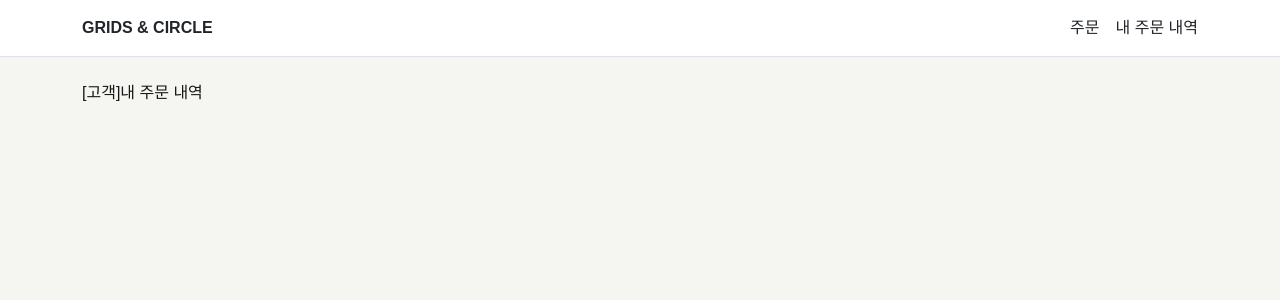
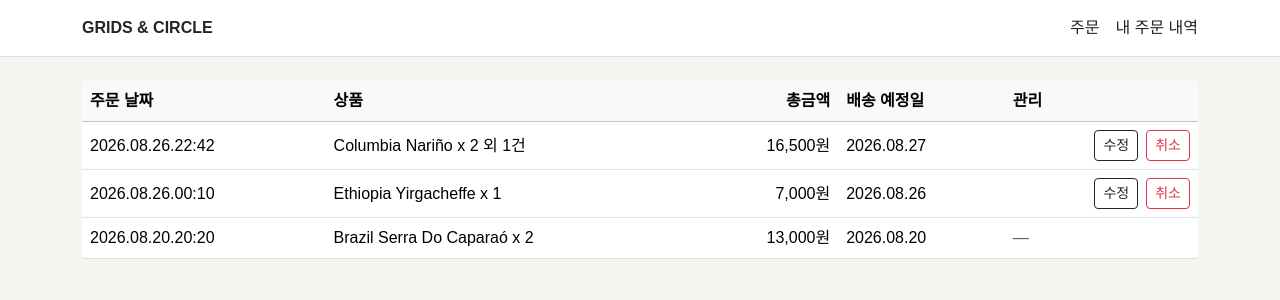
Before and after one commit to prgrms-be-devcourse/NBE12-14-1-TEAM03, a Next.js app in the folder frontend/: page /my-orders in a window 1280 px wide. Shown: the top 300 px of the page. Built offline with nearby package versions, Linux system fonts and the light colour scheme.

Commit message:
OrderTable 컴포넌트 구현

```diff
--- a/frontend/src/app/(customer)/my-orders/page.tsx
+++ b/frontend/src/app/(customer)/my-orders/page.tsx
@@ -1,3 +1,89 @@
+'use client'
+
+import OrderTable from "@/components/OrderTable";
+
 export default function MyOrdersPage(){
-    return <div>[고객]내 주문 내역</div>
+    const mockOrders = {
+        resultCode: "SUCCESS",
+        msg: "주문 목록 조회에 성공했습니다.",
+        data: [
+          {
+            id: 1,
+            createDate: "2026-08-26T13:42:00",
+            modifyDate: "2026-08-26T13:42:00",
+            email: "suji@example.com",
+            shippingAddress: "서울시 강남구 테헤란로 00",
+            zipCode: "06236",
+            totalPrice: 16500,
+            shippingDate: "2026-08-27",
+            orderItemList: [
+              {
+                productId: 1,
+                productName: "Columbia Nariño",
+                photoUrl: "/images/columbia-narino.jpg",
+                orderPrice: 5000,
+                quantity: 2,
+                totalPrice: 10000,
+              },
+              {
+                productId: 2,
+                productName: "Brazil Serra Do Caparaó",
+                photoUrl: "/images/brazil-serra.jpg",
+                orderPrice: 6500,
+                quantity: 1,
+                totalPrice: 6500,
+              },
+            ],
+          },
+          {
+            id: 2,
+            createDate: "2026-08-25T15:10:00",
+            modifyDate: "2026-08-25T15:10:00",
+            email: "kim@example.com",
+            shippingAddress: "서울시 송파구 올림픽로 00",
+            zipCode: "05551",
+            totalPrice: 7000,
+            shippingDate: "2026-08-26",
+            orderItemList: [
+              {
+                productId: 3,
+                productName: "Ethiopia Yirgacheffe",
+                photoUrl: "/images/ethiopia-yirgacheffe.jpg",
+                orderPrice: 7000,
+                quantity: 1,
+                totalPrice: 7000,
+              },
+            ],
+          },
+          {
+            id: 3,
+            createDate: "2026-08-20T11:20:00",
+            modifyDate: "2026-08-20T11:20:00",
+            email: "suji@example.com",
+            shippingAddress: "서울시 강남구 테헤란로 00",
+            zipCode: "06236",
+            totalPrice: 13000,
+            shippingDate: "2026-08-20",
+            orderItemList: [
+              {
+                productId: 2,
+                productName: "Brazil Serra Do Caparaó",
+                photoUrl: "/images/brazil-serra.jpg",
+                orderPrice: 6500,
+                quantity: 2,
+                totalPrice: 13000,
+              },
+            ],
+          },
+        ],
+        statusCode: 200,
+      };
+
+    return <OrderTable
+            orders={mockOrders.data}
+            editPath={(orderId) => `/orders/${orderId}/edit`}
+            removeLabel="취소"
+            onRemove={()=>{}}
+            showActions={(order) => order.shippingDate >= "2026-08-23" }
+            />
 }
--- /dev/null
+++ b/frontend/src/components/OrderTable.tsx
@@ -0,0 +1,158 @@
+'use client'
+
+import Link from "next/link";
+
+export interface OrderItem {
+    productId: number;
+    productName: string;
+    photoUrl: string;
+    orderPrice: number;
+    quantity: number;
+    totalPrice: number
+}
+
+export interface Order {
+    id: number;
+    createDate: string;
+    modifyDate: string;
+    email: string;
+    shippingAddress: string;
+    zipCode: string;
+    totalPrice: number;
+    shippingDate: string;
+    orderItemList: OrderItem[];
+};
+
+export interface OrderTableProps {
+    orders: Order[];
+    editPath: (orderId: number) => string;
+    removeLabel?: "취소" | "삭제";
+    onRemove: (orderId: number) => void;
+    showActions?: (order: Order) => boolean;
+};
+
+export default function OrderTable({
+    orders,
+    editPath,
+    removeLabel = "취소",
+    onRemove,
+    showActions = () => true,
+}: OrderTableProps) {
+    if (orders.length === 0) {
+        return (
+            <div className="border bg-white p-5 text-center text-body-secondary">
+                주문 내역이 없습니다.
+            </div>
+        )
+    }
+
+    return (
+        <div className="table-responsive">
+          <table className="table align-middle mb-0">
+            <thead className="table-light">
+              <tr>
+                <th scope="col" className="text-nowrap">
+                  주문 날짜
+                </th>
+                <th scope="col">상품</th>
+                <th scope="col" className="text-end text-nowrap">
+                  총금액
+                </th>
+                <th scope="col" className="text-nowrap">
+                  배송 예정일
+                </th>
+                <th scope="col" className="text-nowrap">
+                  관리
+                </th>
+              </tr>
+            </thead>
+
+            <tbody>
+              {orders.map((order) => {
+                const canManage = showActions(order);
+
+                return (
+                  <tr key={order.id}>
+                    <td className="text-nowrap">
+                      {formatDateTime(order.createDate)}
+                    </td>
+
+                    <td>{formatProductSummary(order.orderItemList)}</td>
+
+                    <td className="text-end text-nowrap">
+                      {formatPrice(order.totalPrice)}
+                    </td>
+
+                    <td className="text-nowrap">
+                      {formatShippingDate(order.shippingDate)}
+                    </td>
+
+                    <td>
+                      {canManage ? (
+                        <div className="d-flex justify-content-end gap-2">
+                          <Link
+                            href={editPath(order.id)}
+                            className="btn btn-outline-dark btn-sm"
+                          >
+                            수정
+                          </Link>
+
+                          <button
+                            type="button"
+                            className="btn btn-outline-danger btn-sm"
+                            onClick={() => onRemove(order.id)}
+                          >
+                            {removeLabel}
+                          </button>
+                        </div>
+                      ) : (
+                        <span className="text-body-secondary">—</span>
+                      )}
+                    </td>
+                  </tr>
+                );
+              })}
+            </tbody>
+          </table>
+        </div>
+      );
+}
+
+function formatProductSummary(orderItems: OrderItem[]): string {
+    if(orderItems.length === 0){
+        return "상품 없음";
+    }
+
+    const firstItem = orderItems[0];
+    const firstProduct = `${firstItem.productName} x ${firstItem.quantity}`;
+    const additionalCount = orderItems.length - 1;
+
+    if(additionalCount === 0){
+        return firstProduct;
+    }
+
+    return `${firstProduct} 외 ${additionalCount}건`;
+}
+
+function formatPrice(price: number): string{
+    return `${price.toLocaleString("ko-KR")}원`;
+}
+
+function formatDateTime(dateTime: string): string{
+    return new Intl.DateTimeFormat("ko-KR", {
+        timeZone: "Asia/Seoul",
+        year: "numeric",
+        month: "2-digit",
+        day: "2-digit",
+        hour: "2-digit",
+        minute: "2-digit",
+        hour12: false,
+    })
+    .format(new Date(dateTime))
+    .replace(/\. /g, ".")
+    .replace(/\.$/, "");
+}
+
+function formatShippingDate(date: string): string {
+    return date.replaceAll("-", ".");
+  }
```
